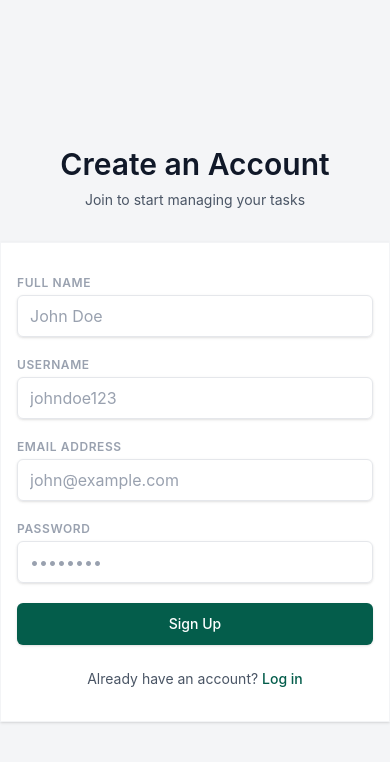
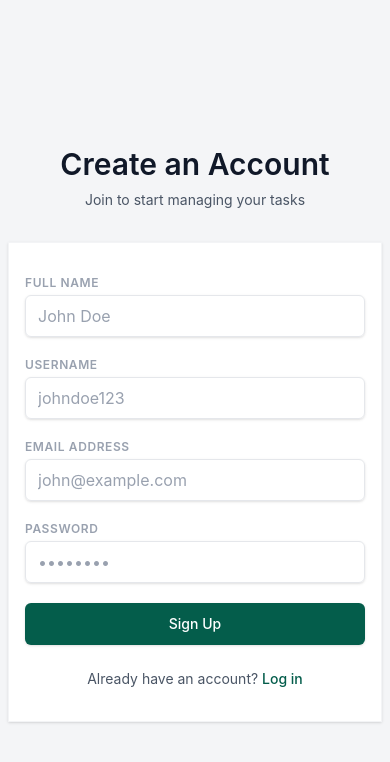
Before and after one commit to chnaumangujjar0/Full-Stack_ToDo-App, a React (Vite) app in the folder Todo/: page /signup in a window 390 px wide. Shown: the top 762 px of the page. Built offline with nearby package versions, Linux system fonts and the light colour scheme; no server answers.

Commit message:
feat: adjust alignment in Login and SignUp components for improved layout consistency

```diff
--- a/Todo/src/components/common/StatusDropdown.jsx
+++ b/Todo/src/components/common/StatusDropdown.jsx
@@ -68,7 +68,7 @@ const StatusDropdown = ({
       </button>
 
       {open && (
-        <div className={`absolute right-0 top-full mt-2 w-40 rounded-sm border border-stone-200 bg-white shadow-lg z-50 ${menuClass}dark:bg-gray-700 dark:border-gray-800 dark:text-white`}>
+        <div className={`absolute  left-0 top-full mt-2 w-40 rounded-sm border border-stone-200 bg-white shadow-lg z-50 ${menuClass}dark:bg-gray-700 dark:border-gray-800 dark:text-white`}>
           {STATUS_OPTIONS.map((option) => (
             <button
               key={option.value}
--- a/Todo/src/components/pages/Login.jsx
+++ b/Todo/src/components/pages/Login.jsx
@@ -49,7 +49,7 @@ export default function Login() {
   return (
     <>
       <ToastContainer position="top-right" />
-      <div className="min-h-screen bg-[#F4F5F7] flex flex-col justify-center py-12 sm:px-6 lg:px-8 font-sans text-gray-800">
+      <div className="min-h-screen bg-[#F4F5F7] flex flex-col justify-center align-middle py-12 px-2 sm:px-6 lg:px-8 font-sans text-gray-800">
         <div className="sm:mx-auto sm:w-full sm:max-w-md">
           <h2 className="mt-6 text-center text-3xl font-semibold text-gray-900">
             Welcome Back
--- a/Todo/src/components/pages/SignUp.jsx
+++ b/Todo/src/components/pages/SignUp.jsx
@@ -49,7 +49,7 @@ export default function SignUp() {
     <>
     <Loader isLoading={isLoading}/>
     <ToastContainer position="top-right" />
-      <div className="min-h-screen bg-[#F4F5F7] flex flex-col justify-center py-12 sm:px-6 lg:px-8 font-sans text-gray-800">
+      <div className="min-h-screen bg-[#F4F5F7] flex flex-col justify-center align-middle px-2 py-12 sm:px-6 lg:px-8 font-sans text-gray-800">
         <div className="sm:mx-auto sm:w-full sm:max-w-md">
           <h2 className="mt-6 text-center text-3xl font-semibold text-gray-900">
             Create an Account
```
